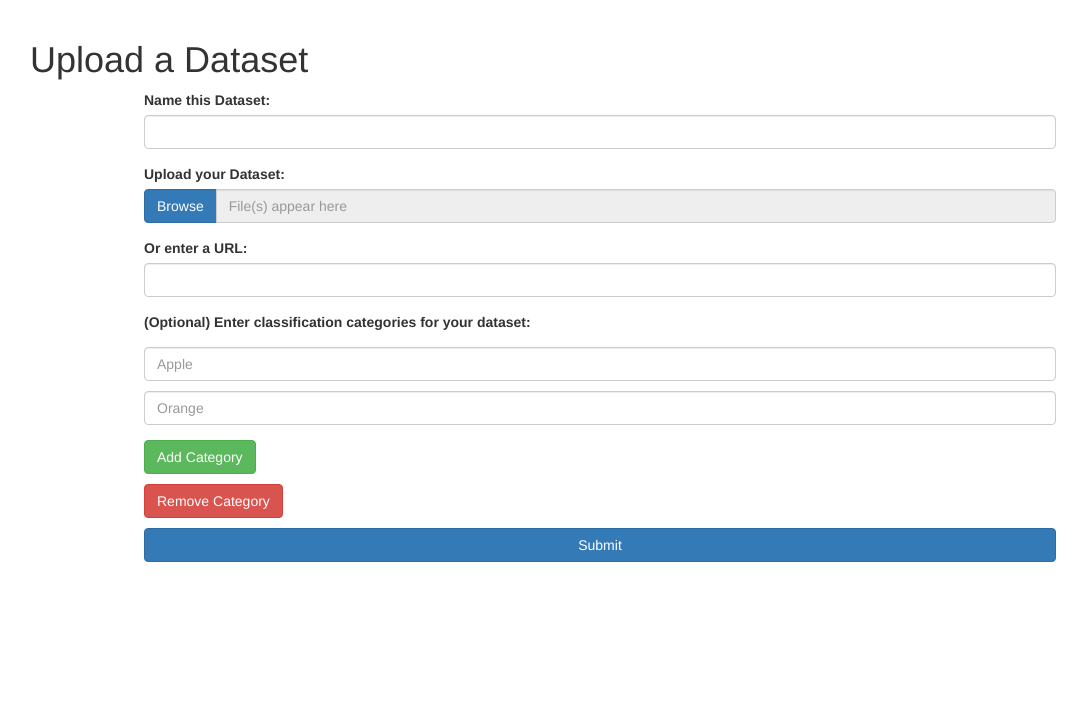
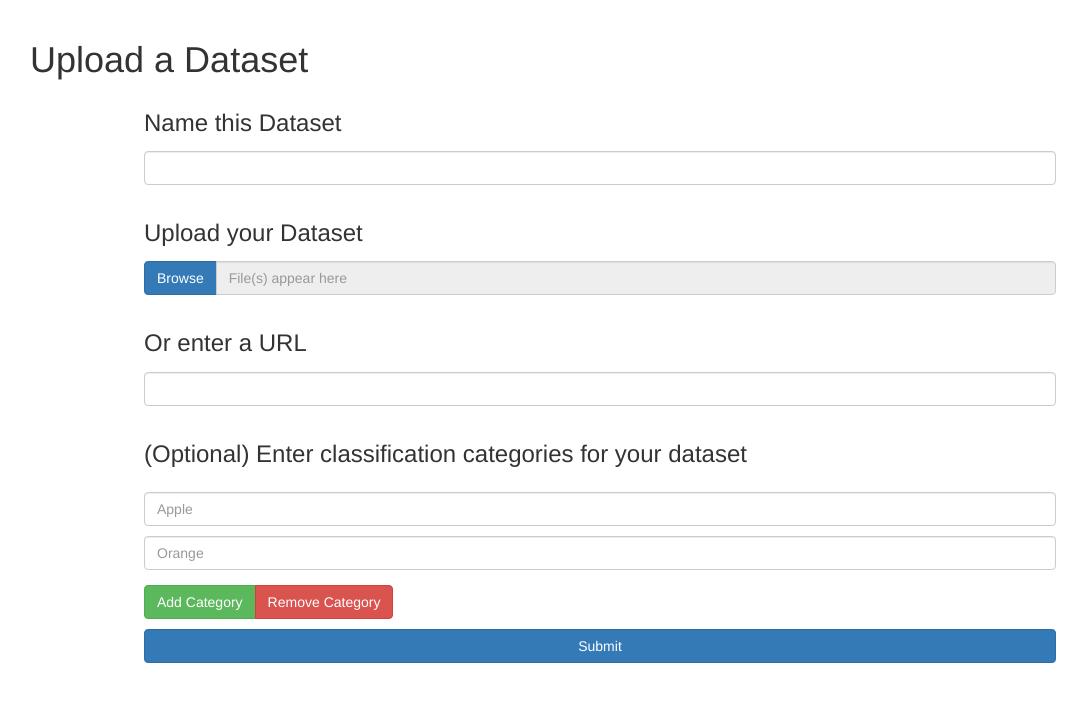
Before and after one commit to laurenreeder/PennAppsf15, a Python web app: template app/templates/dataset_upload.html in a window 1280 px wide. Shown: the part 52-754 px from the top of the page, without its empty margins (40-1127 px from the left). Run offline with Jinja, Linux system fonts and the light colour scheme; the template is opened without the code that fills it, so the values that code supplies are empty; some libraries are stand-ins or nearby versions.

Commit message:
Cleaned up formatting

```diff
--- a/app/templates/dataset_upload.html
+++ b/app/templates/dataset_upload.html
@@ -10,7 +10,6 @@
             e.preventDefault();
             i = i + 1;
             $('#enter-categories').append('<input type="text" class="form-control categories new' + i + '" name="category" placeholder="New Category"> ');
-            console.log("i = " + i);
         });
 
         $('#remove-category').click(function(e){
@@ -21,7 +20,6 @@
             }
             $('.form-group').find(':text.categories.new' + i).remove();
             i = i - 1;
-            console.log("i = " + i);
         });
     });
 
@@ -129,12 +127,12 @@
             <form action="/datasets/new" method="post" enctype="multipart/form-data" class="upload-form">
 
                 <div class="form-group">
-                    <label for="datasetName">Name this Dataset: </label>
+                    <label for="datasetName"><h3>Name this Dataset</h3></label>
                     <input type="text" class="form-control" name="dataset_name" id="dataset_id" placeholder="">
                 </div>
 
                 <div class="form-group">
-                    <label for="datasetUploaf">Upload your Dataset: </label>
+                    <label for="datasetUploaf"><h3>Upload your Dataset</h3></label>
                     <div class="input-group">
                         <span class="input-group-btn">
                             <span class="btn btn-primary btn-file">Browse<input type="file" multiple name="dataset_upload"></span>
@@ -144,24 +142,32 @@
                 </div>
 
                 <div class="form-group">
-                    <label for="InputURL">Or enter a URL: </label>
+                    <label for="InputURL"><h3>Or enter a URL</h3></label>
                     <input type="text" class="form-control" name="dataset_url" placeholder="">
                 </div>
 
                 <div class="form-group" id="enter-categories">
-                    <label for="InputCategories">(Optional) Enter classification categories for your dataset: </label>
+                    <label for="InputCategories"><h3>(Optional) Enter classification categories for your dataset</h3></label>
                     <input type="text" class="form-control categories" name="category" placeholder="Apple">
                     <input type="text" class="form-control categories" name="category2" placeholder="Orange">
                 </div>
 
                 <!-- Add / remove buttons -->
-                <div>
+
+                <div class="btn-group" role="group">
+                    <button type="button" id="add-category" class="btn btn-success" style="margin-bottom:10px;">Add Category</button>
+                    <button type="button" id="remove-category" class="btn btn-danger" style="margin-bottom:10px;">Remove Category</button>
+                </div>
+
+
+
+                <!--<div>
                     <button id="add-category" class="btn btn-success" style="margin-bottom:10px;">Add Category</button>
                 </div>
 
                 <div>
                     <button id="remove-category" class="btn btn-danger" style="margin-bottom:10px;">Remove Category</button>
-                </div>
+                </div> -->
 
                 <button class="btn btn-primary full-width" type="submit" id="subButton"/>Submit</button>
             </form>
```
